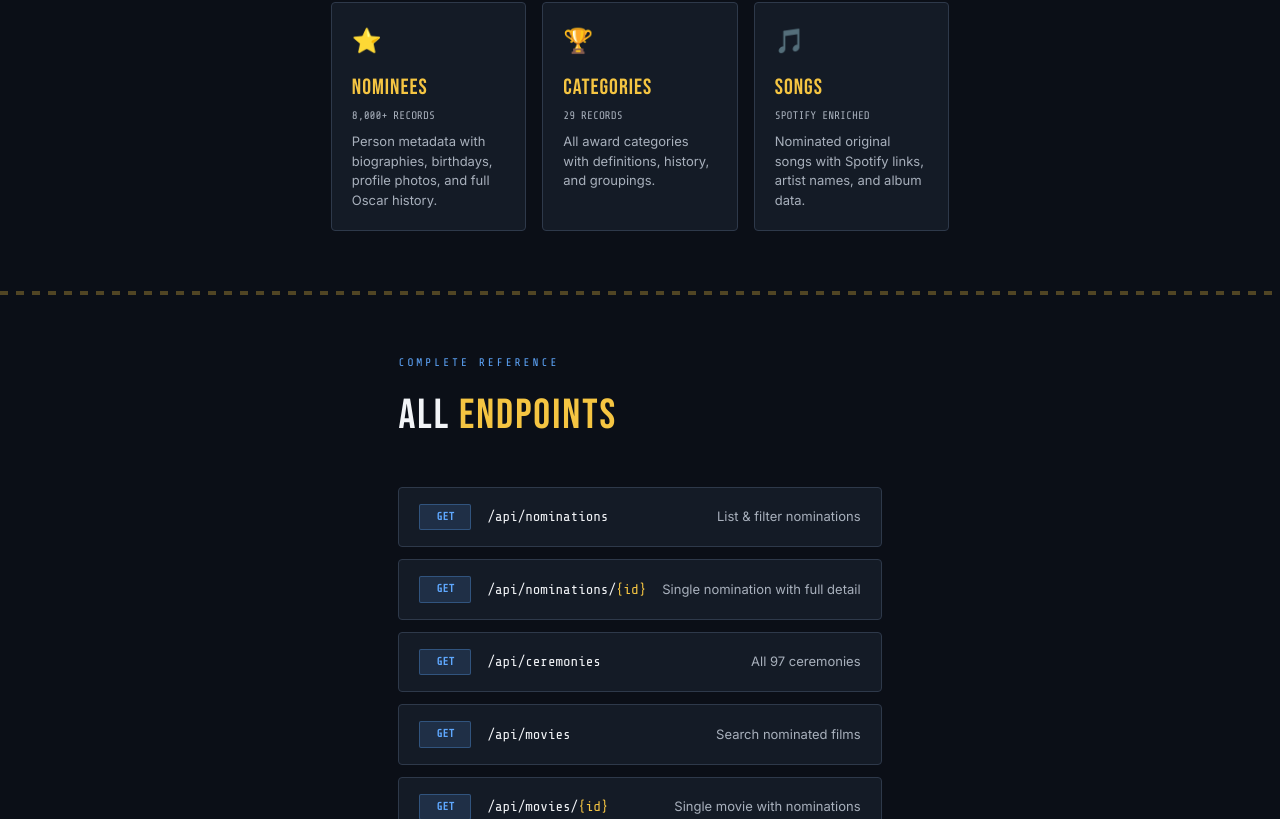
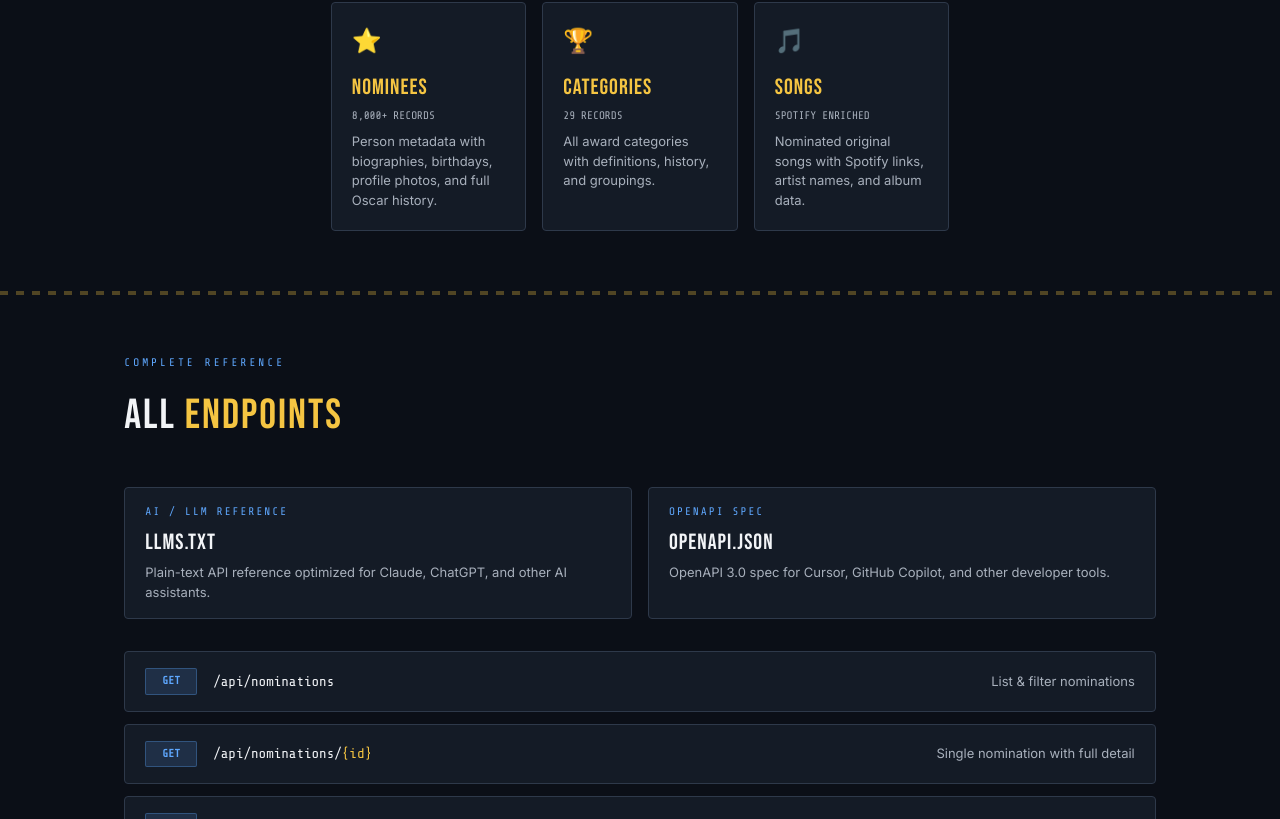
Before and after one commit to cosentic/oscars-api, a Next.js app: page / in a window 1280 px wide. Shown: the part 1435-2254 px from the top of the page. Built offline with nearby package versions, Linux system fonts and the light colour scheme.

Commit message:
updated docs page with links to LLM resources

```diff
--- a/app/page.tsx
+++ b/app/page.tsx
@@ -537,11 +537,23 @@ export default function Home() {
 
       <div className="pixel-divider"></div>
 
-      <div className="section" id="endpoints">
-        <div className="section-header">
-          <div className="section-eyebrow">COMPLETE REFERENCE</div>
-          <div className="section-title">ALL <span>ENDPOINTS</span></div>
-        </div>
+<div className="section" id="endpoints">
+  <div className="section-header">
+    <div className="section-eyebrow">COMPLETE REFERENCE</div>
+    <div className="section-title">ALL <span>ENDPOINTS</span></div>
+  </div>
+  <div style={{display:'flex',gap:16,marginBottom:32,flexWrap:'wrap'}}>
+    <a href="https://api.oscarbase.com/llms.txt" target="_blank" style={{flex:1,minWidth:200,background:'var(--card)',border:'1px solid var(--border)',borderRadius:4,padding:'16px 20px',textDecoration:'none',transition:'border-color 0.2s',display:'block'}} onMouseOver={e=>(e.currentTarget.style.borderColor='var(--blue)')} onMouseOut={e=>(e.currentTarget.style.borderColor='var(--border)')}>
+      <div style={{fontFamily:"'Share Tech Mono',monospace",fontSize:11,color:'var(--blue)',letterSpacing:2,marginBottom:6}}>AI / LLM REFERENCE</div>
+      <div style={{fontFamily:"'Bebas Neue',sans-serif",fontSize:22,color:'var(--text)',letterSpacing:1,marginBottom:4}}>llms.txt</div>
+      <div style={{fontSize:13,color:'var(--text-muted)',lineHeight:1.5}}>Plain-text API reference optimized for Claude, ChatGPT, and other AI assistants.</div>
+    </a>
+    <a href="https://api.oscarbase.com/openapi.json" target="_blank" style={{flex:1,minWidth:200,background:'var(--card)',border:'1px solid var(--border)',borderRadius:4,padding:'16px 20px',textDecoration:'none',transition:'border-color 0.2s',display:'block'}} onMouseOver={e=>(e.currentTarget.style.borderColor='var(--blue)')} onMouseOut={e=>(e.currentTarget.style.borderColor='var(--border)')}>
+      <div style={{fontFamily:"'Share Tech Mono',monospace",fontSize:11,color:'var(--blue)',letterSpacing:2,marginBottom:6}}>OPENAPI SPEC</div>
+      <div style={{fontFamily:"'Bebas Neue',sans-serif",fontSize:22,color:'var(--text)',letterSpacing:1,marginBottom:4}}>openapi.json</div>
+      <div style={{fontSize:13,color:'var(--text-muted)',lineHeight:1.5}}>OpenAPI 3.0 spec for Cursor, GitHub Copilot, and other developer tools.</div>
+    </a>
+  </div>
         <div className="endpoints-grid">
           {endpoints.map(ep => (
             <div key={ep.id} className="endpoint-card" id={ep.id}>
```
